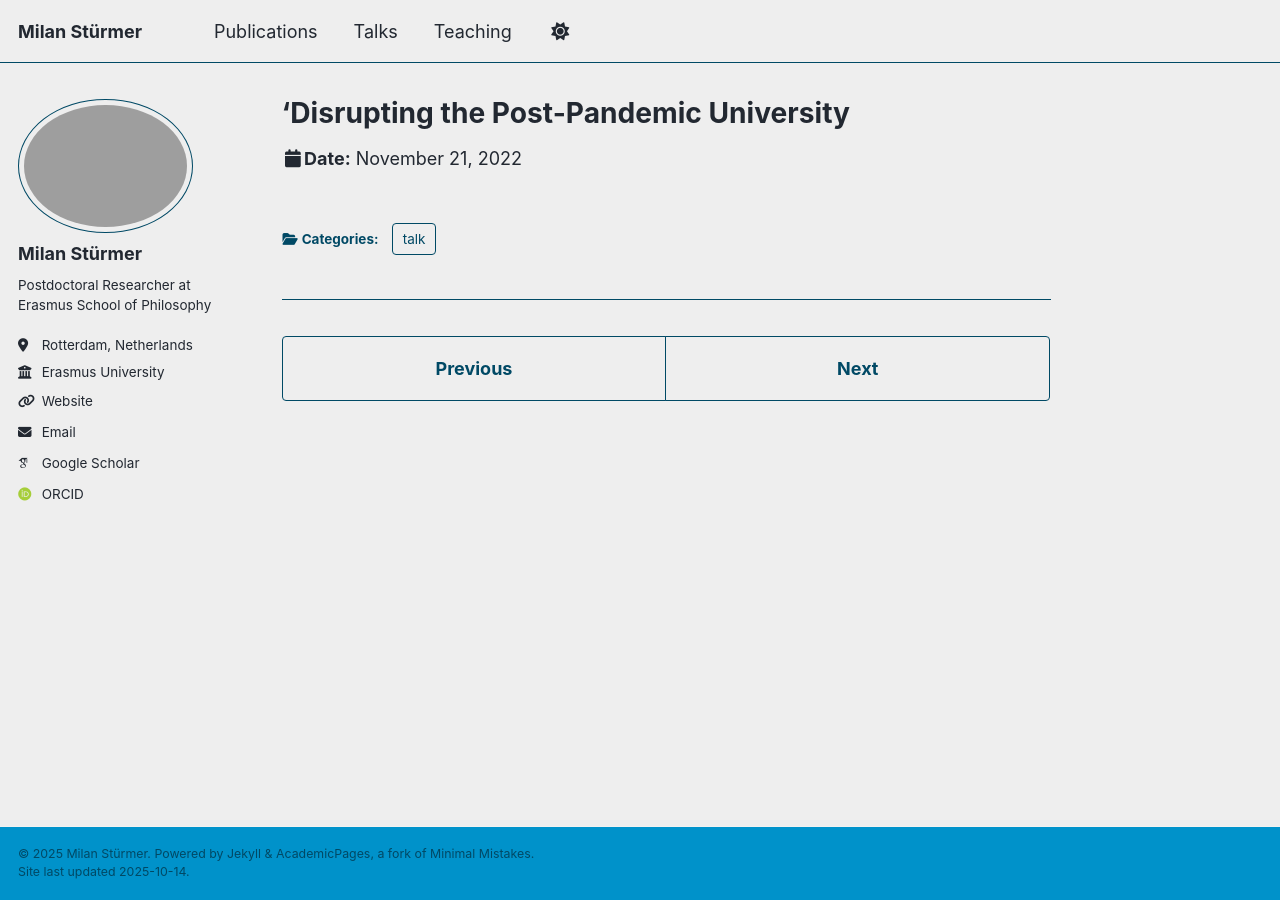
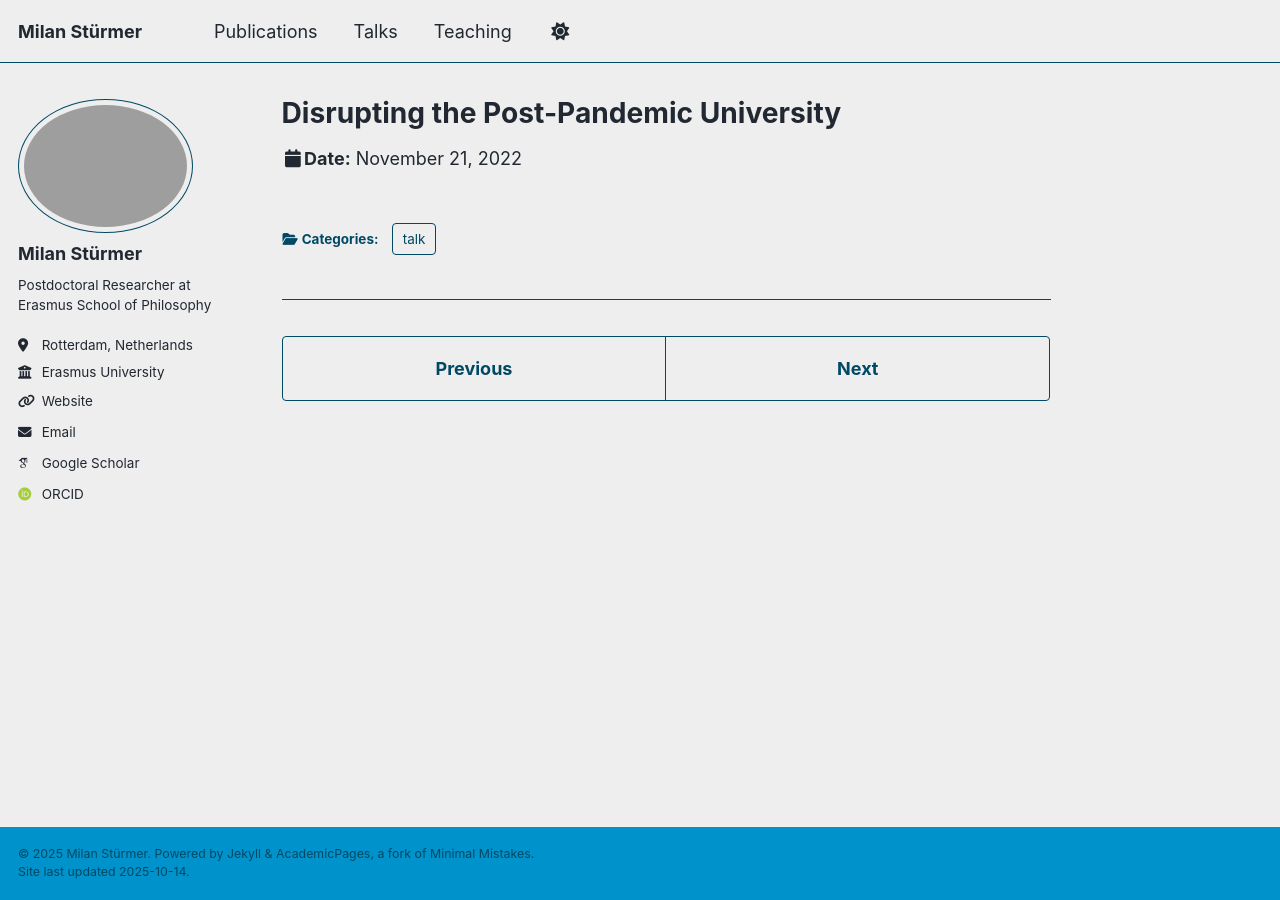
Before and after one commit to milanstuermer/milanstuermer.github.io, a Jekyll site: the page built from _talks/2022-disrupting.md, in a window 1280 px wide. Built offline with Jekyll 4.4.1, drawn with Linux system fonts in a browser that asks for light colours; some web fonts are replaced; a script that is not in the unit is left out.

```diff
--- a/_talks/2022-disrupting.md
+++ b/_talks/2022-disrupting.md
@@ -1,5 +1,5 @@
 ---
-title: "‘Disrupting the Post-Pandemic University"
+title: "Disrupting the Post-Pandemic University"
 collection: talks
 category: "talk"
 type: "Presentation with Mark Carrigan"
```
